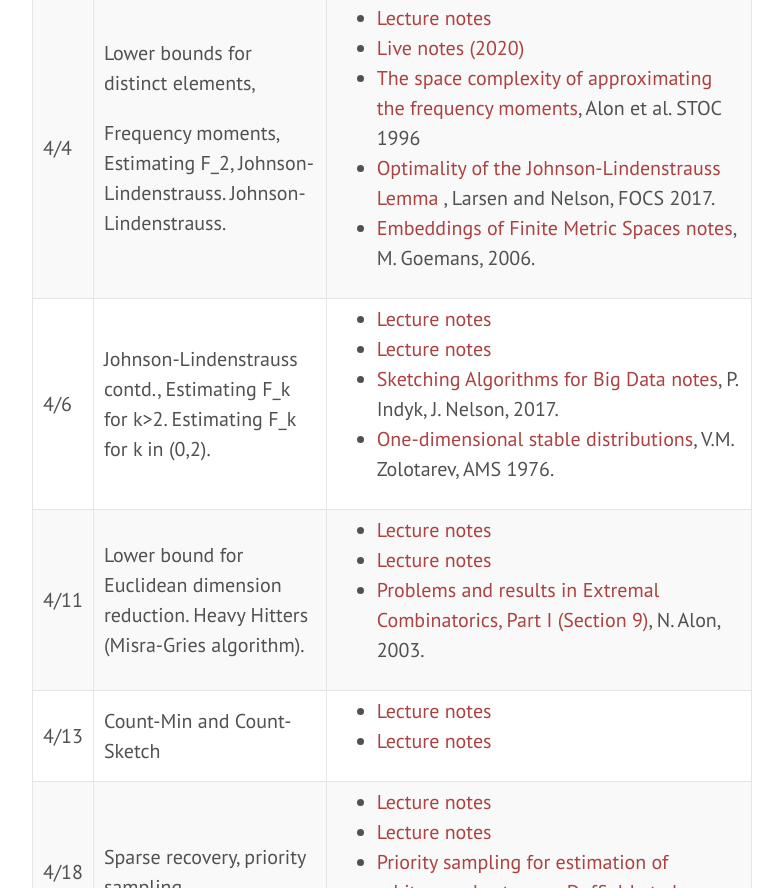
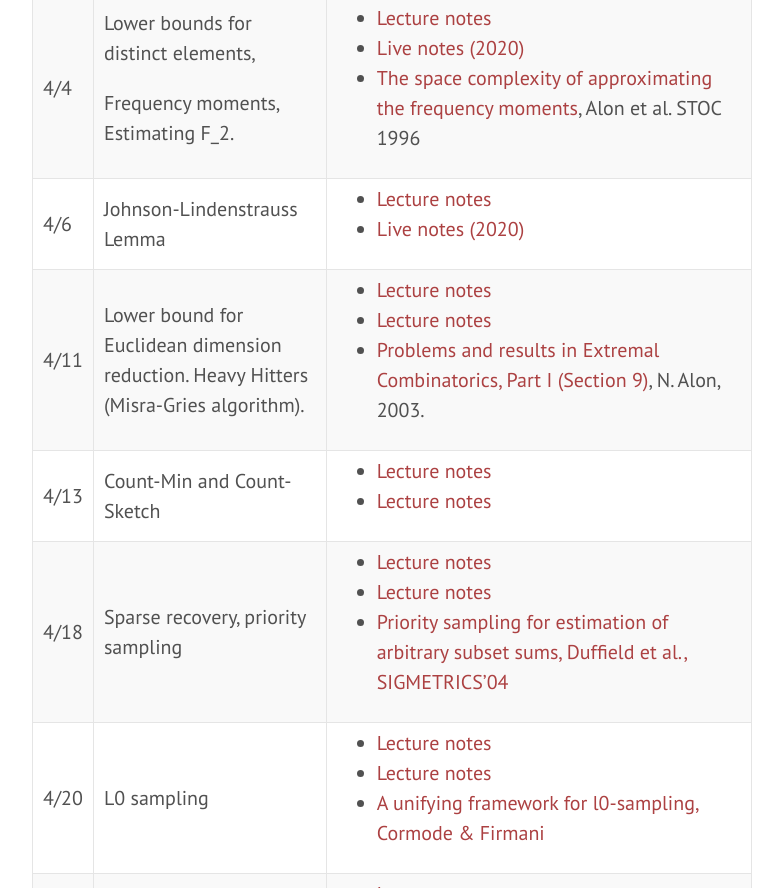
Before and after one commit to cs368-stanford/spring2022, a plain HTML site: page lectures.html in a window 1280 px wide. Shown: the part 913-1801 px from the top of the page, without its empty margins (428-1211 px from the left). Drawn offline with Linux system fonts and the light colour scheme.

Commit message:
added lecture 4 notes

```diff
--- a/lectures.html
+++ b/lectures.html
@@ -113,8 +113,7 @@ Flajolet, É. Fusy, O. Gandouet, F. Meunier, AoA 2007.</li>
 <tr class="odd">
 <td>4/4</td>
 <td><p>Lower bounds for distinct elements,</p>
-<p>Frequency moments, Estimating F_2, Johnson-Lindenstrauss.
-Johnson-Lindenstrauss.</p></td>
+<p>Frequency moments, Estimating F_2.</p></td>
 <td><ul>
 <li><a href="/spring2022/lectures/lecture3-notes.pdf">Lecture
 notes</a></li>
@@ -123,30 +122,16 @@ notes</a></li>
 <li><a href="http://www.tau.ac.il/~nogaa/PDFS/amsz4.pdf">The space
 complexity of approximating the frequency moments</a>, Alon et al. STOC
 1996</li>
-<li><a href="https://arxiv.org/abs/1609.02094">Optimality of the
-Johnson-Lindenstrauss Lemma</a> , Larsen and Nelson, FOCS 2017.</li>
-<li><a
-href="http://www-math.mit.edu/~goemans/18409-2006/lec7.ps">Embeddings of
-Finite Metric Spaces notes</a>, M. Goemans, 2006.</li>
 </ul></td>
 </tr>
 <tr class="even">
 <td>4/6</td>
-<td>Johnson-Lindenstrauss contd., Estimating F_k for k&gt;2. Estimating
-F_k for k in (0,2).</td>
+<td>Johnson-Lindenstrauss Lemma</td>
 <td><ul>
-<li><a
-href="http://web.stanford.edu/class/cs369g/files/lectures/lec4.pdf">Lecture
+<li><a href="/spring2022/lectures/lecture4-notes.pdf">Lecture
 notes</a></li>
-<li><a
-href="http://web.stanford.edu/class/cs369g/files/lectures/lec5.pdf">Lecture
-notes</a></li>
-<li><a
-href="https://www.sketchingbigdata.org/fall17/lec/lec4.pdf">Sketching
-Algorithms for Big Data notes</a>, P. Indyk, J. Nelson, 2017.</li>
-<li><a
-href="https://www.ams.org/journals/bull/1989-20-02/S0273-0979-1989-15794-7/S0273-0979-1989-15794-7.pdf">One-dimensional
-stable distributions</a>, V.M. Zolotarev, AMS 1976.</li>
+<li><a href="/spring2022/live-notes/lecture4-live.pdf">Live notes
+(2020)</a></li>
 </ul></td>
 </tr>
 <tr class="odd">
```
